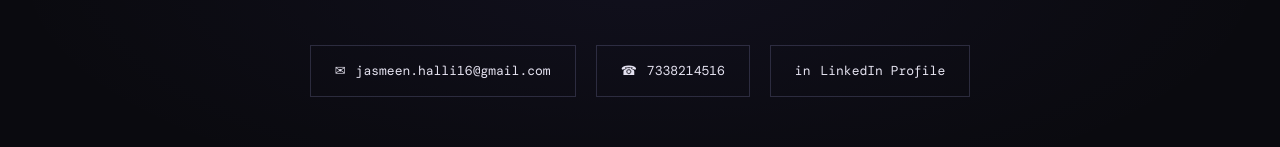
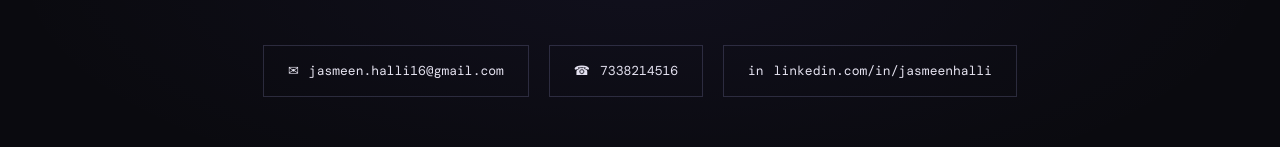
Before and after one commit to jasmeenhalli/jasmeenhalli.github.io, a plain HTML site: page index.html in a window 1280 px wide. Shown: the part 4912-5059 px from the top of the page. Drawn offline with nearby package versions, Linux system fonts and the light colour scheme; a web font is replaced by a local one.

Commit message:
Update index.html

```diff
--- a/index.html
+++ b/index.html
@@ -520,7 +520,7 @@
       </div>
       <div class="info-row">
         <span class="info-label">LinkedIn</span>
-        <span class="info-val"><a href="https://linkedin.com/in/jasmeenhalli" target="_blank">linkedin.com/in/jasmeenhalli</a></span>
+        <span class="info-val"><a href="https://www.linkedin.com/in/jasmeenhalli" target="_blank">linkedin.com/in/jasmeenhalli</a></span>
       </div>
       <div class="info-row">
         <span class="info-label">Education</span>
@@ -747,8 +747,8 @@
     <a class="contact-link" href="tel:7338214516">
       <span>☎</span> 7338214516
     </a>
-    <a class="contact-link" href="https://linkedin.com/in/jasmeenhalli" target="_blank">
-      <span>in</span> LinkedIn Profile
+    <a class="contact-link" href="https://www.linkedin.com/in/jasmeenhalli" target="_blank">
+      <span>in</span> linkedin.com/in/jasmeenhalli
     </a>
   </div>
 </section>
```
